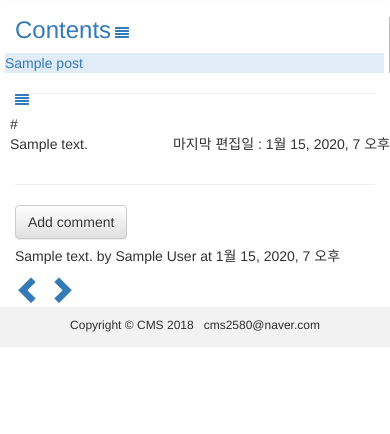
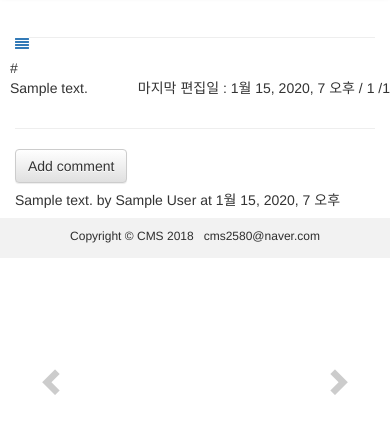
Before and after one commit to choimyungsu/my-first-blog, a Django app: page /1/ in a window 390 px wide. Shown: the part 55-489 px from the top of the page. Run offline with Django 3.2, Linux system fonts and the light colour scheme; tables that the repository leaves empty hold one stand-in row (values such as "Sample post"); some libraries are stand-ins or nearby versions.

Commit message:
mobile prev next add

```diff
--- a/blog/static/css/cms.css
+++ b/blog/static/css/cms.css
@@ -1,6 +1,27 @@
 *{
     box-sizing: border-box;/* 모든 박스 사이즈는 보더를 포함한다.*/
 }
+
+ /*===========================
+  페이지 이동 아이콘
+============================ */
+.prev_icon {
+    position: fixed;
+    top:50%;
+    left: 10%;
+}
+
+.next_icon {
+    position: fixed;
+    top:50%;
+    right: 10%;
+}
+
+.prev_icon:link, .next_icon:link { color:#ccc; }
+.prev_icon:visited, .next_icon:visited { color: #ccc; }
+.prev_icon:hover, .next_icon:hover { color:#aaa !important; }
+.prev_icon:active, next_icon:active { color: #aaa; }
+
 
 #footer {
     /*position:fixed;*/
@@ -17,6 +38,30 @@
     font-size: 12px;
  }
 
+/*---------------*/
+/***** leftmenu *****/
+/*cms add 2018.08*/
+/*---------------*/
+#leftmenuinner {
+	height:85%;
+	/*width:100%;*/
+	overflow-y:auto !important;
+	overflow-x:hidden;
+	/*padding-top:20px;*/
+  }
+
+/*미디어쿼리 적용
+모바일에 적용될 스타일을 먼저 작성합니다. */
+@media (max-width: 650px) {/*650이하일때 안보이게..*/
+		#leftmenuinner{
+			display : none;
+		}
+ }
+ @media (min-width: 651px) {/*651이상일때 보이게..*/
+	#leftmenuinner{
+		display : block;
+	}
+}
 
  /*===========================
   gallery
--- a/blog/static/js/cms.js
+++ b/blog/static/js/cms.js
@@ -1,4 +1,6 @@
 function showandhide() {/** 메뉴 숨기고 나타내기 */
+
+    //미디어 쿼리 적용
     var x = document.getElementById("leftmenuinner");
     if (x.style.display === "none") {
         x.style.display = "block";
--- a/blog/templates/blog/post_detail.html
+++ b/blog/templates/blog/post_detail.html
@@ -40,9 +40,9 @@
             {% endif %}
             <hr>
             <div class="row" style="padding-left: 10px;">
-                    {% if post.url %} <div>{{ post.url | safe }}</div> {% endif%}
+                {% if post.url %} <div>{{ post.url | safe }}</div> {% endif%}
                 {{ post.text|safe }}
-                <p class="date pull-right">마지막 편집일 : {{post.updated_date}}</p>
+                <p class="date pull-right">마지막 편집일 : {{post.updated_date}} / {{prev_post.pk }} /{{next_post.pk }}</p>
             </div>
             <hr>
             <a class="btn btn-default" href="{% url 'add_comment_to_post' pk=post.pk %}">Add comment</a>
@@ -62,10 +62,10 @@
             {% endfor %}
 
             <div style="" class="prev_next_indicator"><!-- 앞뒤 이동-->
-                    <a class="prev_icon" href="#" role="button" >
-                        <span class="glyphicon glyphicon-chevron-left" style="font-size:2em;"></span>
+                    <a class="prev_icon" href="{% url 'post_view' pk=prev_post.pk %}" role="button" >
+                       <span class="glyphicon glyphicon-chevron-left" style="font-size:2em;"></span>
                     </a>
-                    <a class="next_icon" href="#" role="button" >
+                    <a class="next_icon" href="{% url 'post_view' pk=next_post.pk %}" role="button" >
                         <span class="glyphicon glyphicon-chevron-right" style="font-size:2em;"></span>
                     </a>
             </div>
--- a/blog/templates/blog/test.html
+++ /dev/null
@@ -1 +0,0 @@
-<h1>아이고..</h1>
--- a/blog/urls.py
+++ b/blog/urls.py
@@ -20,7 +20,7 @@ urlpatterns = [
     url(r'^search/$', SearchView.as_view(), name='search' ), # 통합 검색 추가 2018.08.19
 
     # url(r'^$', views.post_list, name='post_list'), # 일단 주석처리 book list에서 book을 클릭시 Post list로 연결
-    url(r'^post/(?P<pk>\d+)/$', views.post_detail, name='post_detail'),
+    # url(r'^post/(?P<pk>\d+)/$', views.post_detail, name='post_detail'),
     url(r'^post/new/$', views.post_new, name='post_new'),
     url(r'^post/(?P<pk>\d+)/edit/$', views.post_edit, name='post_edit'),
     url(r'^drafts/$', views.post_draft_list, name='post_draft_list'),
--- a/blog/views.py
+++ b/blog/views.py
@@ -108,20 +108,56 @@ def add_post_to_book(request, pk):
 def post_view(request, pk):
     post = get_object_or_404(Post, pk=pk)
     book = Book.objects.get(id=post.book_id)
-    #book = get_object_or_404(Book, pk=post.book.id) # ??
-    return render(request, 'blog/post_detail.html', {'post': post,'book':book}) #
+    posts = book.posts.all()
 
+    next_post = get_next_or_prev(posts, post, 'next')
+    prev_post = get_next_or_prev(posts, post, 'prev')
+    # aaa =book.posts.all #"cms 좀 나와라"
+    # order = aaa.count()
+    # #order =  # 북안에 Post가 몇번째 있는지 확인
+    # #book = get_object_or_404(Book, pk=post.book.id) # ??
+    return render(request, 'blog/post_detail.html', {'post': post,'book':book,'next_post':next_post,'prev_post':prev_post}) #
 
+# 앞뒤 객체 가져오기 https://gist.github.com/kvnn/2303613
+''' Function '''
+def get_next_or_prev(models, item, direction):
+    '''
+    Returns the next or previous item of
+    a query-set for 'item'.
 
+    'models' is a query-set containing all
+    items of which 'item' is a part of.
+
+    direction is 'next' or 'prev'
+
+    맨처음/맨 마지막은 순환된다.(놔둬도 될까?)
+
+    '''
+    getit = False
+    if direction == 'prev':
+        models = models.reverse()
+    for m in models:
+        if getit:
+            return m
+        if item == m:
+            getit = True
+    if getit:
+        # This would happen when the last
+        # item made getit True
+        return models[0]
+    return False
 
 def post_list(request):
     posts = Post.objects.filter(published_date__lte=timezone.now()).order_by('published_date')
     return render(request, 'blog/post_list.html', {'posts': posts})
 
-def post_detail(request, pk):
-    post = get_object_or_404(Post, pk=pk)
-    book = Book.objects.get(id=post.book_id)
-    return render(request, 'blog/post_detail.html', {'post': post,'book':book})
+# def post_detail(request, pk):
+#     post = get_object_or_404(Post, pk=pk)
+#     book = Book.objects.get(id=post.book_id)
+#     aaa = "adfasdfasdfasdfdasdf"
+#     # order = book.index(post)# 북안에 Post가 몇번째 있는지 확인
+
+#     return render(request, 'blog/post_detail.html', {'post': post,'book':book,'aaa':aaa})
 
 @login_required
 def post_new(request):
```
Also changed, not shown: blog/models.py (line endings or trailing spaces), blog/static/css/vendor/style.css.
